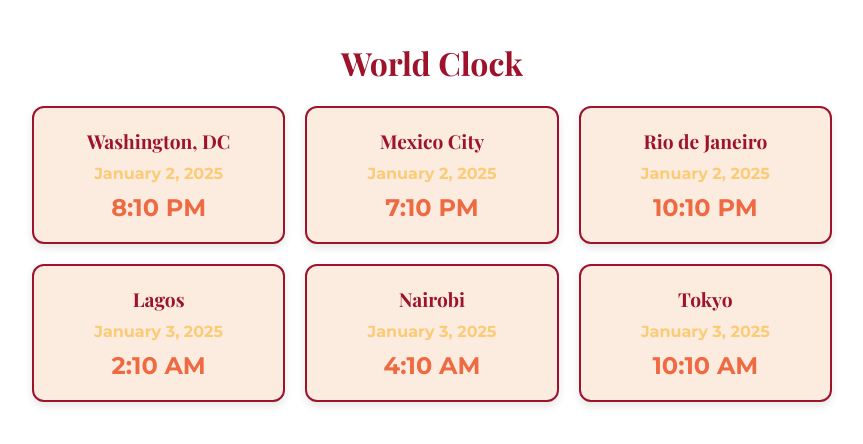
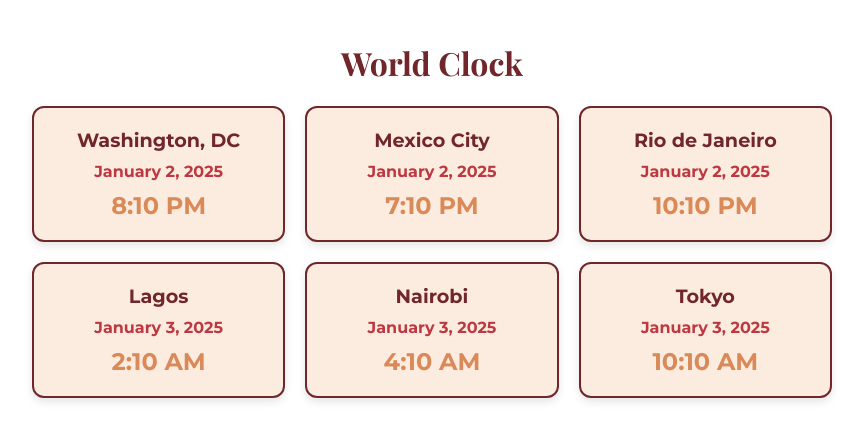
Before and after one commit to isabelbrum/world-clock, a plain HTML site: page index.html in a window 1280 px wide. Shown: the whole page, without its empty margins (208-1071 px from the left). Drawn offline with nearby package versions, Linux system fonts and the light colour scheme.

Commit message:
Update index.html

```diff
--- a/index.html
+++ b/index.html
@@ -19,7 +19,7 @@
             padding: 20px;
         }
         h1 {
-            color: #9E122C; /* Deep red */
+            color: #70262B; /* Dark reddish-brown for "World Clock" */
             font-family: 'Playfair Display', serif;
         }
         .clock-container {
@@ -31,7 +31,7 @@
         }
         .clock {
             background: #FCECDF; /* Soft peach-pink */
-            border: 2px solid #9E122C; /* Deep red border */
+            border: 2px solid #70262B; /* Dark reddish-brown border */
             border-radius: 12px;
             padding: 20px;
             text-align: center;
@@ -40,20 +40,20 @@
         .clock h3 {
             margin: 0;
             font-size: 1.2em;
-            color: #9E122C; /* Deep red for country names */
-            font-family: 'Playfair Display', serif; /* Playfair for headings */
+            color: #70262B; /* Dark reddish-brown for country names */
+            font-family: 'Montserrat', sans-serif; /* Montserrat for headings */
         }
         .date {
             margin-top: 10px;
             font-size: 1em;
-            color: #FBCB77; /* Warm gold for date */
+            color: #BD3840; /* Deep coral red for date */
             font-family: 'Montserrat', sans-serif; /* Montserrat for date */
             font-weight: bold;
         }
         .time {
             margin-top: 10px;
             font-size: 1.5em;
-            color: #EE6A43; /* Vibrant coral for time */
+            color: #D98A58; /* Warm peachy coral for time */
             font-family: 'Montserrat', sans-serif; /* Montserrat for time */
             font-weight: bold;
         }
```
